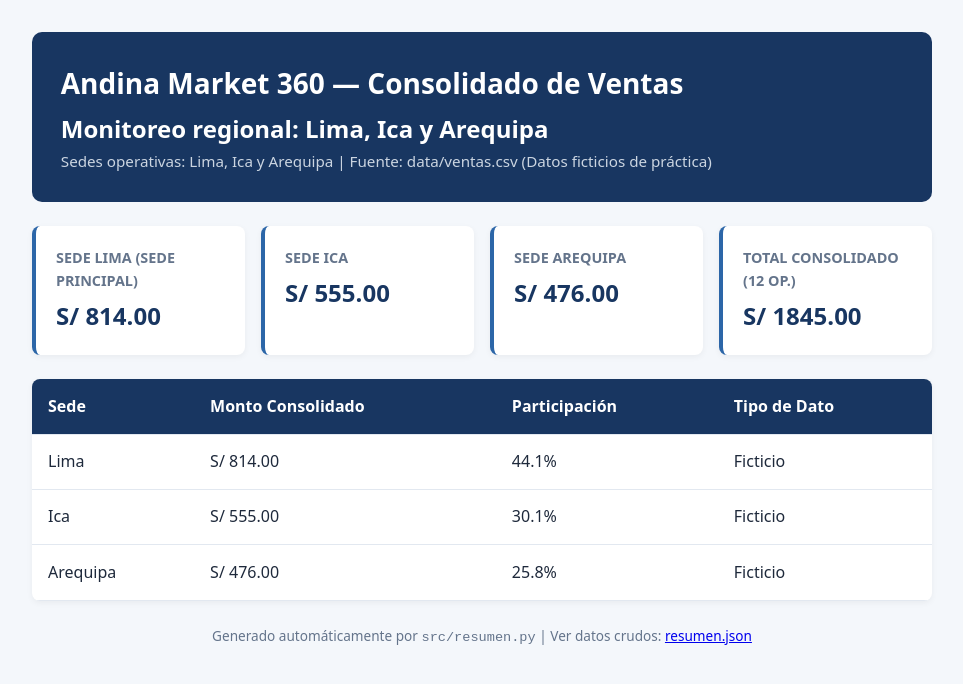
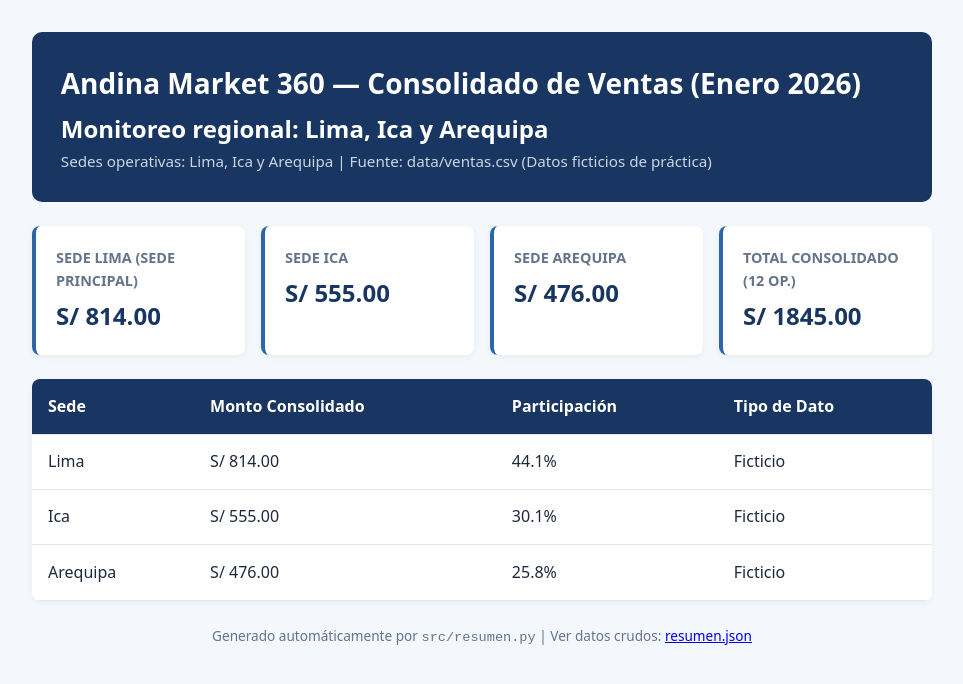
Before and after one commit to xammyr/andina-market-360, a plain HTML site: page docs/index.html in a window 1280 px wide. Shown: the whole page, without its empty margins (158-1121 px from the left). Drawn offline with Linux system fonts and the light colour scheme.

Commit message:
docs: agregar periodo enero 2026 en cabecera

```diff
--- a/docs/index.html
+++ b/docs/index.html
@@ -9,7 +9,7 @@
 <body>
   <main class="container">
     <header>
-      <h1>Andina Market 360 — Consolidado de Ventas</h1>
+      <h1>Andina Market 360 — Consolidado de Ventas (Enero 2026)</h1>
       <h2>Monitoreo regional: Lima, Ica y Arequipa</h2>
       <p>Sedes operativas: Lima, Ica y Arequipa | Fuente: data/ventas.csv (Datos ficticios de práctica)</p>
     </header>
```
